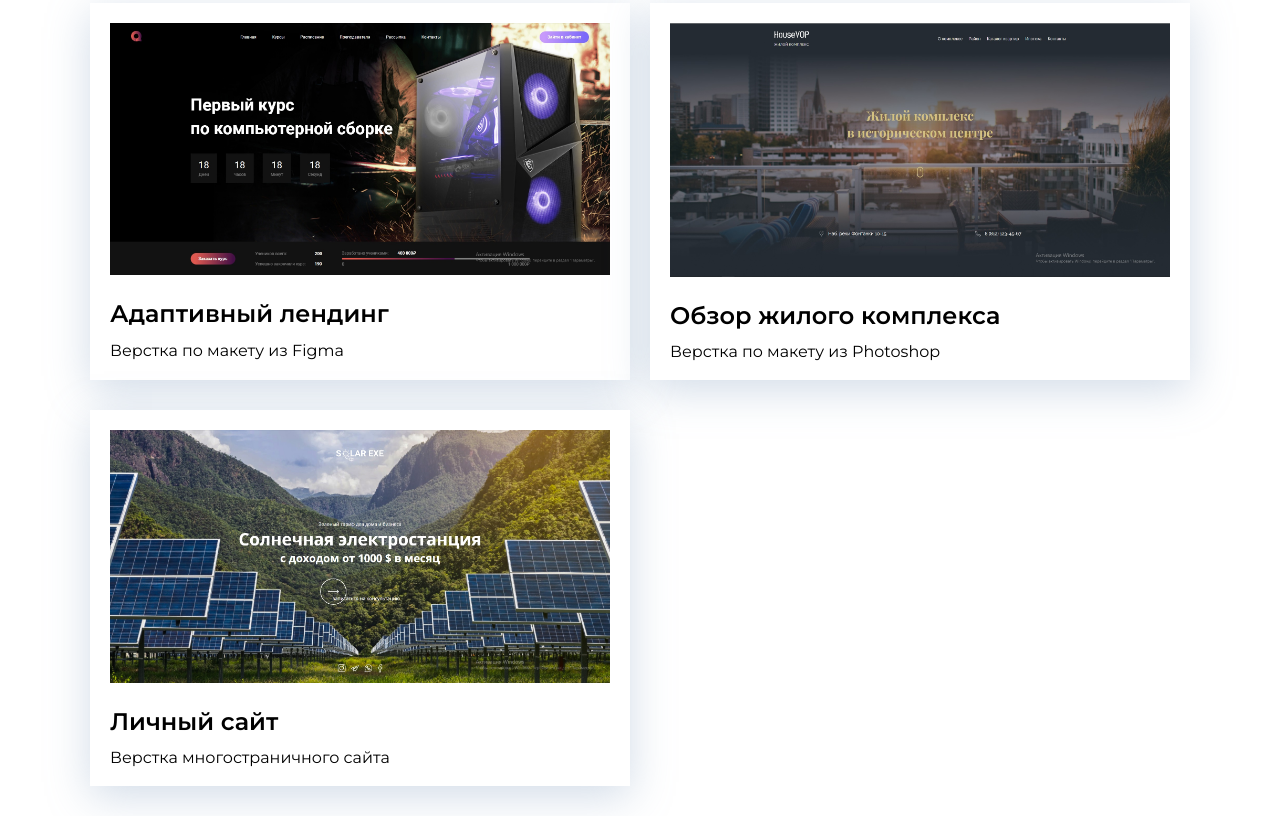
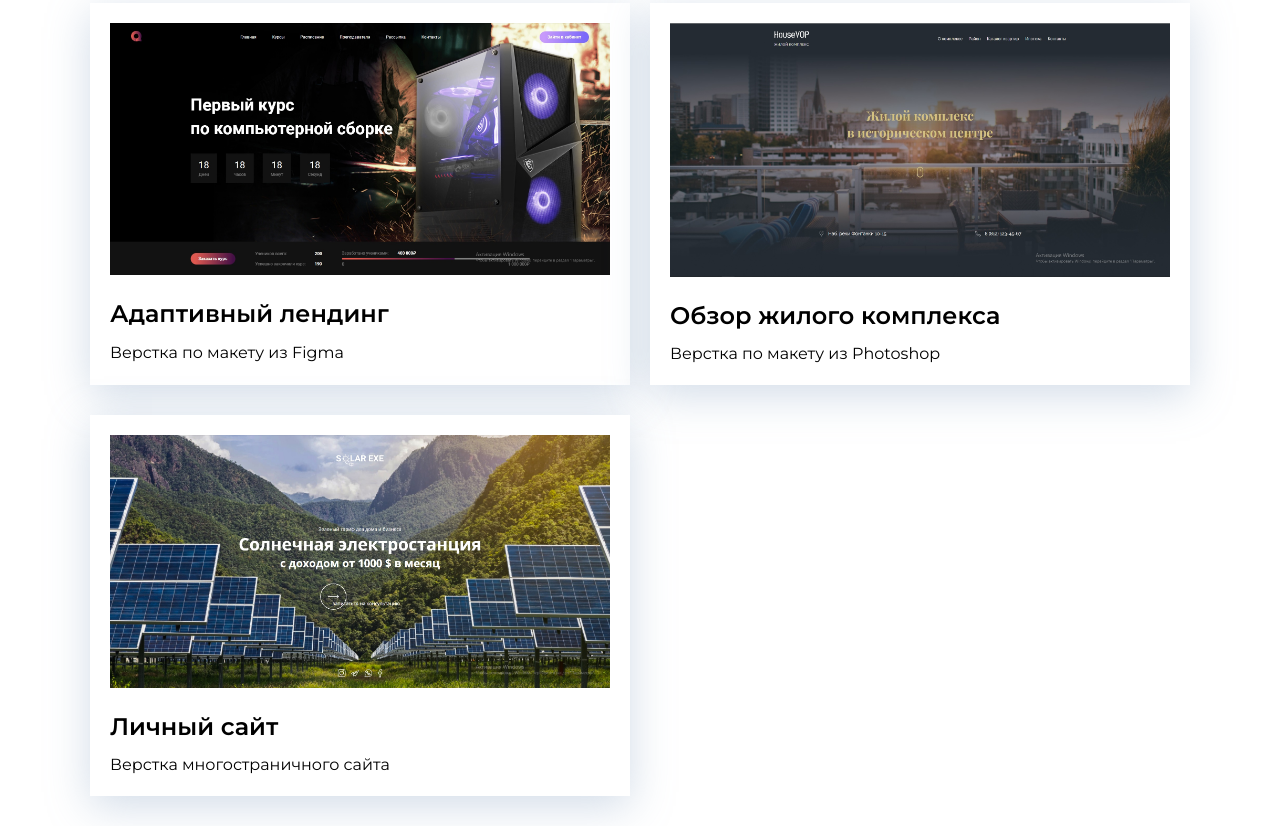
Before and after one commit to rtrush/rtrush.github.io, a plain HTML site: page index.html in a window 1280 px wide. Shown: the part 1011-1837 px from the top of the page. Drawn offline with Linux system fonts and the light colour scheme.

Commit message:
Update index.html

```diff
--- a/index.html
+++ b/index.html
@@ -61,21 +61,21 @@
 					<a class="projects__item-link" href="forest-travel.html">
 						<img class="projects__item-img" src="images/projects-1.jpg" alt="Многостраничный сайт"/>
 						<h3 class="projects__item-title">Адаптивный лендинг</h3>
-						<p>Верстка по макету из Figma</p>
+						<p class="projects__item-subtitle">Верстка по макету из Figma</p>
 					</a>
 				</div>
 				<div class="projects__item">
 					<a class="projects__item-link" href="forest-travel.html">
 						<img class="projects__item-img" src="images/projects-2.jpg" alt="Многостраничный сайт"/>
 						<h3 class="projects__item-title">Обзор жилого комплекса</h3>
-						<p>Верстка по макету из Photoshop</p>
+						<p class="projects__item-subtitle">Верстка по макету из Photoshop</p>
 					</a>
 				</div>
 				<div class="projects__item">
 					<a class="projects__item-link" href="forest-travel.html">
 						<img class="projects__item-img" src="images/projects-3.jpg" alt="Многостраничный сайт"/>
 						<h3 class="projects__item-title">Личный сайт</h3>
-						<p>Верстка многостраничного сайта</p>
+						<p class="projects__item-subtitle">Верстка многостраничного сайта</p>
 					</a>
 				</div>
 			</div>
```
